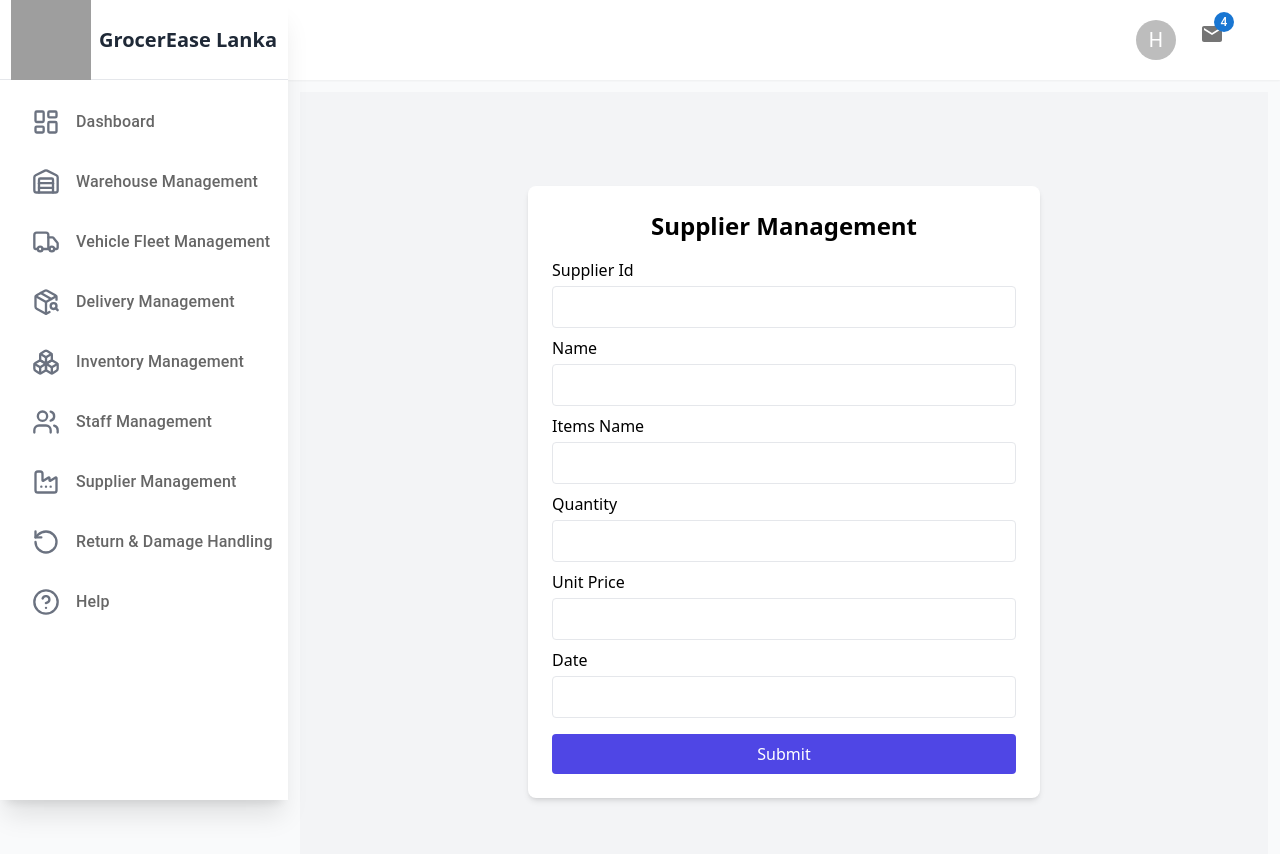
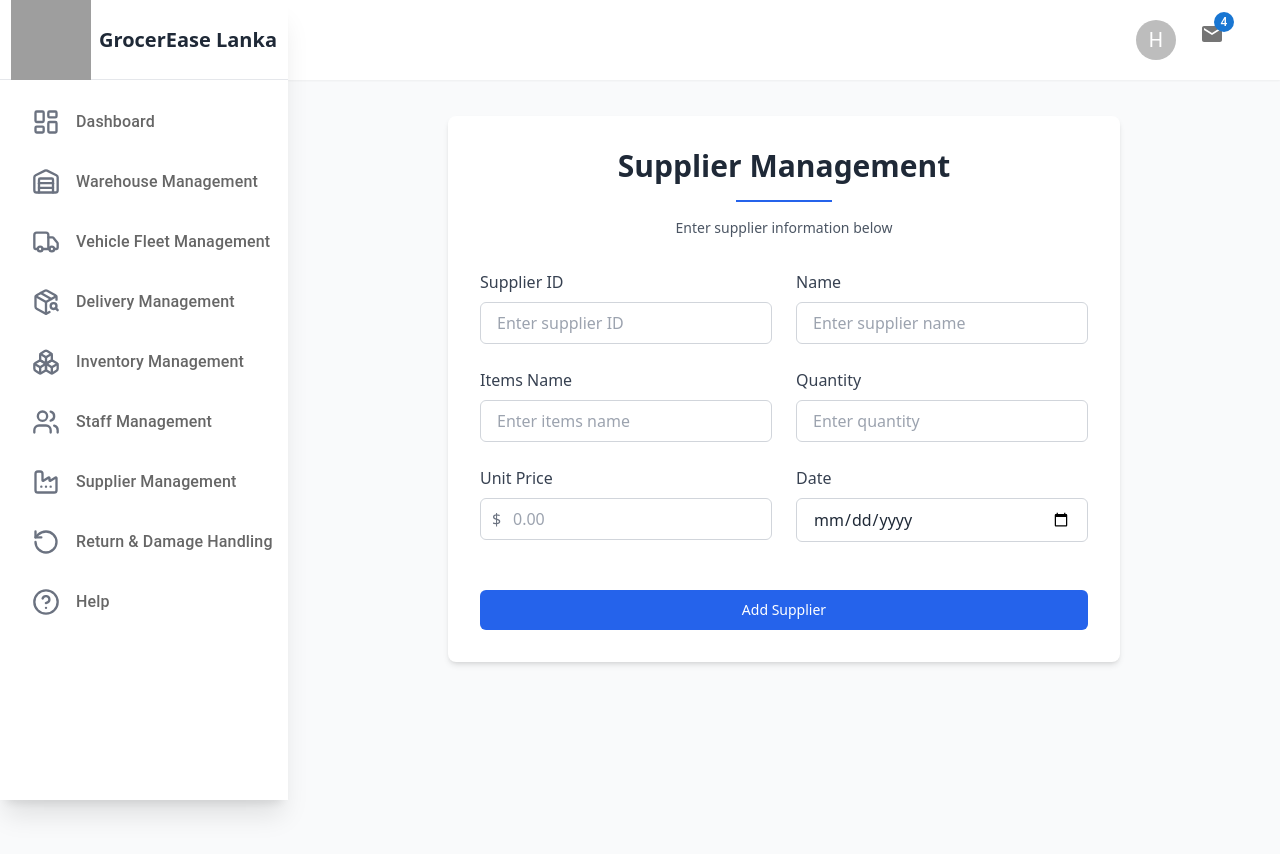
Before and after one commit to dulsara30/logistics-management-system, a React (Vite) app in the folder frontend/: page /suppliers/Add-Supplier in a window 1280 px wide. Shown: the top 854 px of the page. Built offline with nearby package versions, Linux system fonts and the light colour scheme; grey boxes are pictures that could not be loaded.

Commit message:
supplier management updated

```diff
--- a/frontend/src/pages/Return&DamageHandling/ReturnList.jsx
+++ b/frontend/src/pages/Return&DamageHandling/ReturnList.jsx
@@ -1,98 +1,74 @@
-import React, { useState } from 'react';
-import DatePicker from 'react-datepicker';
+import React, { useState } from "react";
+import DatePicker from "react-datepicker";
 import "react-datepicker/dist/react-datepicker.css";
 
 function ReturnForm({ onSubmit }) {
   const [formData, setFormData] = useState({
-    itemName: '',
-    quantity: '',
+    itemName: "",
+    quantity: "",
     returnDate: new Date(),
-    reason: '',
-    condition: 'good',
-    customerName: '',
-    orderNumber: ''
+    reason: "",
+    condition: "good",
+    customerName: "",
+    orderNumber: "",
   });
 
   const handleSubmit = (e) => {
     e.preventDefault();
     onSubmit(formData);
     setFormData({
-      itemName: '',
-      quantity: '',
+      itemName: "",
+      quantity: "",
       returnDate: new Date(),
-      reason: '',
-      condition: 'good',
-      customerName: '',
-      orderNumber: ''
+      reason: "",
+      condition: "good",
+      customerName: "",
+      orderNumber: "",
     });
   };
 
   const handleChange = (e) => {
     const { name, value } = e.target;
-    setFormData(prev => ({
+    setFormData((prev) => ({
       ...prev,
-      [name]: value
+      [name]: value,
     }));
   };
 
   return (
-    <form onSubmit={handleSubmit} className="space-y-4">
-      <h2 className="text-xl font-semibold mb-4">Return Item Form</h2>
-
-      <div>
-        <label className="block text-sm font-medium text-gray-700">Item Name</label>
+    <main className="flex items-center justify-center min-h-screen bg-gray-100 p-6">
+      <div className="bg-white shadow-xl rounded-2xl p-8 w-full max-w-lg">
+        <h2 className="text-2xl font-bold text-gray-800 mb-6 text-center">
+          Return Item Form
+        </h2>
+        <form onSubmit={handleSubmit} className="space-y-5">
+          {[
+            { label: "Item Name", name: "itemName", type: "text" },
+            { label: "Quantity", name: "quantity", type: "number" },
+            { label: "Customer Name", name: "customerName", type: "text" },
+            { label: "Order Number", name: "orderNumber", type: "text" },
+          ].map(({ label, name, type }) => (
+            <div key={name}>
+              <label className="block text-sm font-medium text-gray-700">
+                {label}
+              </label>
               <input
-          type="text"
-          name="itemName"
-          value={formData.itemName}
+                type={type}
+                name={name}
+                value={formData[name]}
                 onChange={handleChange}
-          className="mt-1 block w-full rounded-md border-gray-300 shadow-sm focus:border-blue-500 focus:ring-blue-500"
+                className="mt-1 block w-full rounded-lg border-gray-300 shadow-sm focus:border-indigo-500 focus:ring-indigo-500 px-4 py-2"
                 required
               />
             </div>
-
-      <div>
-        <label className="block text-sm font-medium text-gray-700">Quantity</label>
-        <input
-          type="number"
-          name="quantity"
-          value={formData.quantity}
-          onChange={handleChange}
-          className="mt-1 block w-full rounded-md border-gray-300 shadow-sm focus:border-blue-500 focus:ring-blue-500"
-          required
-        />
-      </div>
+          ))}
 
           <div>
             <label className="block text-sm font-medium text-gray-700">Return Date</label>
             <DatePicker
               selected={formData.returnDate}
-          onChange={(date) => setFormData(prev => ({ ...prev, returnDate: date }))}
-          className="mt-1 block w-full rounded-md border-gray-300 shadow-sm focus:border-blue-500 focus:ring-blue-500"
-        />
-      </div>
-
-      <div>
-        <label className="block text-sm font-medium text-gray-700">Customer Name</label>
-        <input
-          type="text"
-          name="customerName"
-          value={formData.customerName}
-          onChange={handleChange}
-          className="mt-1 block w-full rounded-md border-gray-300 shadow-sm focus:border-blue-500 focus:ring-blue-500"
-          required
-        />
-      </div>
-
-      <div>
-        <label className="block text-sm font-medium text-gray-700">Order Number</label>
-        <input
-          type="text"
-          name="orderNumber"
-          value={formData.orderNumber}
-          onChange={handleChange}
-          className="mt-1 block w-full rounded-md border-gray-300 shadow-sm focus:border-blue-500 focus:ring-blue-500"
-          required
+              onChange={(date) => setFormData((prev) => ({ ...prev, returnDate: date }))}
+              className="mt-1 block w-full rounded-lg border-gray-300 shadow-sm focus:border-indigo-500 focus:ring-indigo-500 px-4 py-2"
             />
           </div>
 
@@ -102,7 +78,7 @@ function ReturnForm({ onSubmit }) {
               name="condition"
               value={formData.condition}
               onChange={handleChange}
-          className="mt-1 block w-full rounded-md border-gray-300 shadow-sm focus:border-blue-500 focus:ring-blue-500"
+              className="mt-1 block w-full rounded-lg border-gray-300 shadow-sm focus:border-indigo-500 focus:ring-indigo-500 px-4 py-2"
             >
               <option value="good">Good</option>
               <option value="damaged">Damaged</option>
@@ -117,18 +93,20 @@ function ReturnForm({ onSubmit }) {
               value={formData.reason}
               onChange={handleChange}
               rows="3"
-          className="mt-1 block w-full rounded-md border-gray-300 shadow-sm focus:border-blue-500 focus:ring-blue-500"
+              className="mt-1 block w-full rounded-lg border-gray-300 shadow-sm focus:border-indigo-500 focus:ring-indigo-500 px-4 py-2"
               required
             ></textarea>
           </div>
 
           <button
             type="submit"
-        className="w-full bg-blue-600 text-white py-2 px-4 rounded-md hover:bg-blue-700 focus:outline-none focus:ring-2 focus:ring-blue-500 focus:ring-offset-2"
+            className="w-full bg-indigo-600 text-white py-3 rounded-lg hover:bg-indigo-700 transition font-semibold"
           >
             Submit Return
           </button>
         </form>
+      </div>
+    </main>
   );
 }
 
--- a/frontend/src/pages/Return&DamageHandling/items.jsx
+++ b/frontend/src/pages/Return&DamageHandling/items.jsx
@@ -31,6 +31,7 @@ function Items({ items, type }) {
   const statusLabel = type === "returns" ? "condition" : "damageType";
 
   return (
+
     <div className="p-4 bg-white shadow rounded-lg">
       <h2 className="text-xl font-semibold mb-4 text-gray-800">{title}</h2>
       {displayItems.length === 0 ? (
@@ -81,6 +82,7 @@ function Items({ items, type }) {
         </div>
       )}
     </div>
+
   );
 }
 
--- a/frontend/src/pages/SupplierManagement/AddSupplier.jsx
+++ b/frontend/src/pages/SupplierManagement/AddSupplier.jsx
@@ -1,5 +1,4 @@
 import { useState } from "react";
-
 
 function AddSupplier() {
   const [formData, setFormData] = useState({
@@ -21,76 +20,138 @@ function AddSupplier() {
   };
 
   return (
-    <main className="p-6 bg-gray-100 min-h-screen flex items-center justify-center">
-      <div className="bg-white p-6 rounded-lg shadow-md w-full max-w-lg">
-        <h1 className="text-2xl font-bold mb-4 text-center">Supplier Management</h1>
-        <form onSubmit={handleSubmit}>
-          <label className="block font-medium">Supplier Id</label>
+    <main className="min-h-screen bg-gray-50 p-6">
+      <div className="max-w-2xl mx-auto">
+        <div className="bg-white rounded-lg shadow-md p-8">
+          <div className="mb-8 text-center">
+            <h2 className="text-3xl font-semibold text-gray-800">
+              Supplier Management
+            </h2>
+            <div className="h-0.5 w-24 mx-auto mt-4 bg-blue-600"></div>
+            <p className="mt-4 text-gray-600 text-sm">Enter supplier information below</p>
+          </div>
+
+          <form onSubmit={handleSubmit} className="space-y-6">
+            {/* Supplier ID & Name Group */}
+            <div className="grid grid-cols-1 md:grid-cols-2 gap-6">
+              <div>
+                <label className="block text-gray-700 font-medium mb-2">
+                  Supplier ID
+                </label>
                 <input
                   type="text"
-            name="Supplier Id"
+                  name="supplierId"
                   value={formData.supplierId}
                   onChange={handleChange}
-            className="w-full border p-2 rounded mt-1"
+                  className="w-full px-4 py-2 rounded-md border border-gray-300 text-gray-800 placeholder-gray-400
+                    focus:border-blue-500 focus:ring-1 focus:ring-blue-500 transition-all duration-200"
+                  placeholder="Enter supplier ID"
                   required
                 />
+              </div>
 
-          <label className="block mt-2 font-medium">Name</label>
+              <div>
+                <label className="block text-gray-700 font-medium mb-2">
+                  Name
+                </label>
                 <input
                   type="text"
-            name="Name"
+                  name="name"
                   value={formData.name}
                   onChange={handleChange}
-            className="w-full border p-2 rounded mt-1"
+                  className="w-full px-4 py-2 rounded-md border border-gray-300 text-gray-800 placeholder-gray-400
+                    focus:border-blue-500 focus:ring-1 focus:ring-blue-500 transition-all duration-200"
+                  placeholder="Enter supplier name"
                   required
                 />
+              </div>
+            </div>
 
-          <label className="block mt-2 font-medium">Items Name</label>
+            {/* Items Name & Quantity Group */}
+            <div className="grid grid-cols-1 md:grid-cols-2 gap-6">
+              <div>
+                <label className="block text-gray-700 font-medium mb-2">
+                  Items Name
+                </label>
                 <input
                   type="text"
-            name="Items Name"
+                  name="itemsName"
                   value={formData.itemsName}
                   onChange={handleChange}
-            className="w-full border p-2 rounded mt-1"
+                  className="w-full px-4 py-2 rounded-md border border-gray-300 text-gray-800 placeholder-gray-400
+                    focus:border-blue-500 focus:ring-1 focus:ring-blue-500 transition-all duration-200"
+                  placeholder="Enter items name"
                   required
                 />
+              </div>
 
-          <label className="block mt-2 font-medium">Quantity</label>
+              <div>
+                <label className="block text-gray-700 font-medium mb-2">
+                  Quantity
+                </label>
                 <input
-            type="text"
-            name="Quantity"
+                  type="number"
+                  name="quantity"
                   value={formData.quantity}
                   onChange={handleChange}
-            className="w-full border p-2 rounded mt-1"
+                  className="w-full px-4 py-2 rounded-md border border-gray-300 text-gray-800 placeholder-gray-400
+                    focus:border-blue-500 focus:ring-1 focus:ring-blue-500 transition-all duration-200"
+                  placeholder="Enter quantity"
                   required
                 />
+              </div>
+            </div>
 
-          <label className="block mt-2 font-medium">Unit Price</label>
+            {/* Unit Price & Date Group */}
+            <div className="grid grid-cols-1 md:grid-cols-2 gap-6">
+              <div>
+                <label className="block text-gray-700 font-medium mb-2">
+                  Unit Price
+                </label>
+                <div className="relative">
+                  <span className="absolute left-3 top-1/2 transform -translate-y-1/2 text-gray-500">$</span>
                   <input
-            type="text"
-            name="Unit Price"
+                    type="number"
+                    name="unitPrice"
                     value={formData.unitPrice}
                     onChange={handleChange}
-            className="w-full border p-2 rounded mt-1"
+                    className="w-full pl-8 pr-4 py-2 rounded-md border border-gray-300 text-gray-800 placeholder-gray-400
+                      focus:border-blue-500 focus:ring-1 focus:ring-blue-500 transition-all duration-200"
+                    placeholder="0.00"
+                    step="0.01"
+                    min="0"
                   />
+                </div>
+              </div>
 
-            <label className="block mt-2 font-medium">Date</label>
+              <div>
+                <label className="block text-gray-700 font-medium mb-2">
+                  Date
+                </label>
                 <input
-            type="text"
-            name="Date"
+                  type="date"
+                  name="date"
                   value={formData.date}
                   onChange={handleChange}
-            className="w-full border p-2 rounded mt-1"
+                  className="w-full px-4 py-2 rounded-md border border-gray-300 text-gray-800 placeholder-gray-400
+                    focus:border-blue-500 focus:ring-1 focus:ring-blue-500 transition-all duration-200"
                 />
+              </div>
+            </div>
 
-
+            {/* Submit Button */}
+            <div className="pt-6">
               <button
                 type="submit"
-            className="mt-4 w-full bg-indigo-600 text-white py-2 rounded hover:bg-indigo-700 transition"
+                className="w-full py-2.5 rounded-md bg-blue-600 text-white font-medium text-sm
+                  hover:bg-blue-700 focus:ring-2 focus:ring-offset-2 focus:ring-blue-500
+                  transition-colors duration-200"
               >
-            Submit
+                Add Supplier
               </button>
+            </div>
           </form>
+        </div>
       </div>
     </main>
   );
```
Also changed, not shown: frontend/src/pages/Return&DamageHandling/DamageForm.jsx (line endings or trailing spaces). Lines whose indentation alone changed are shown as unchanged.
